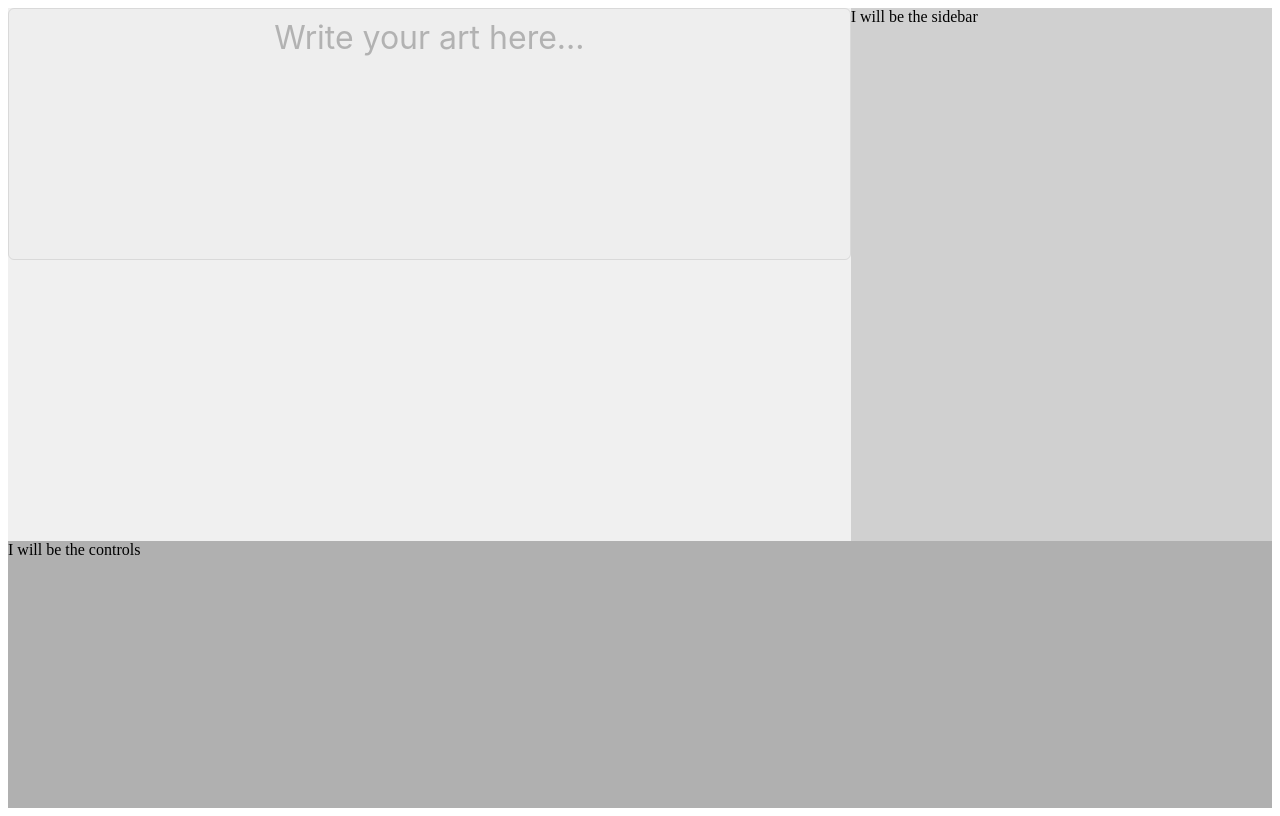
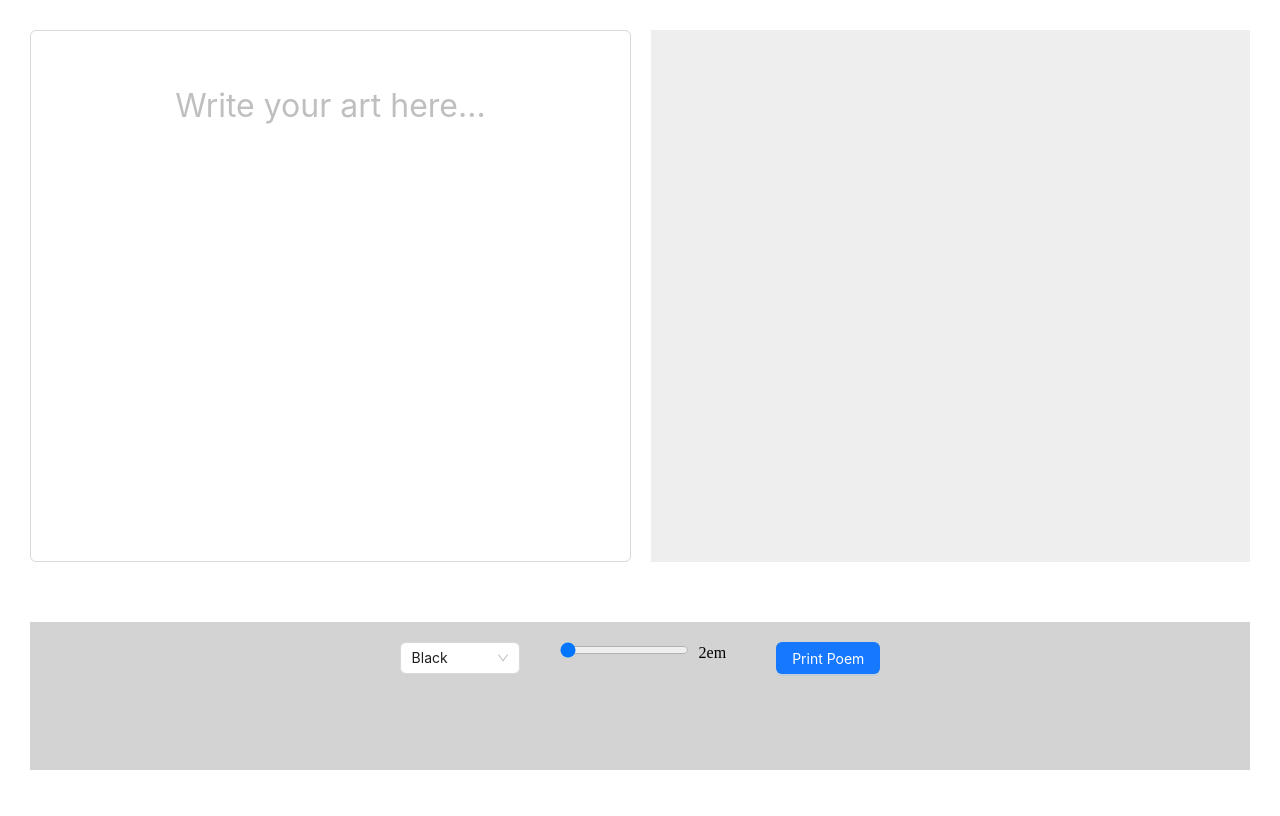
Before and after one commit to DomenicoSacco94/haiku-generator, a React (Vite) app: page / in a window 1280 px wide. Built offline with nearby package versions, Linux system fonts and the light colour scheme.

Commit message:
adding zustand and first controls, removing sidebar

```diff
--- a/package.json
+++ b/package.json
@@ -14,7 +14,8 @@
     "antd": "^5.23.2",
     "react": "^18.3.1",
     "react-dom": "^18.3.1",
-    "syllables": "^2.2.0"
+    "syllables": "^2.2.0",
+    "zustand": "^5.0.3"
   },
   "devDependencies": {
     "@eslint/js": "^9.17.0",
--- a/src/App.css
+++ b/src/App.css
@@ -1,3 +1,13 @@
+* {
+  margin: 0;
+  padding: 0;
+  box-sizing: border-box;
+}
+
+html, body {
+  height: 100%;
+}
+
 .app-container {
   display: flex;
   flex-direction: column;
@@ -6,22 +16,16 @@
 
 .main-content {
   display: flex;
-  flex: 2;
+  flex: 4;
 }
 
 .text-editor {
-  flex: 2;
-  background-color: #f0f0f0;
-  height: 100%;
-
-}
-
-.side-bar {
   flex: 1;
-  background-color: #d0d0d0;
+  margin: 20px;
 }
 
 .controls {
   flex: 1;
-  background-color: #b0b0b0;
+  margin: 30px;
+  background-color: lightgray;
 }
--- a/src/App.tsx
+++ b/src/App.tsx
@@ -1,6 +1,5 @@
 import './App.css'
 import TextEditor from './components/TextEditor'
-import Sidebar from './components/Sidebar'
 import Controls from './components/Controls'
 
 function App() {
@@ -9,9 +8,6 @@ function App() {
           <div className="main-content">
               <div className="text-editor">
                   <TextEditor />
-              </div>
-              <div className="side-bar">
-                  <Sidebar />
               </div>
           </div>
           <div className="controls">
--- /dev/null
+++ b/src/components/Controls.css
@@ -0,0 +1,9 @@
+.controls-container {
+  display: flex;
+  flex-direction: row;
+  justify-content: center;
+}
+
+.control-item {
+  margin: 20px;
+}
--- a/src/components/Controls.tsx
+++ b/src/components/Controls.tsx
@@ -1,5 +1,57 @@
+import { usePoemStore } from '../store/usePoemStore';
+import { Button, Select } from 'antd';
+import './Controls.css';
+
+const { Option } = Select;
+
+const colors = [
+    { color: 'Black', colorCode: '#000000' },
+    { color: 'Red', colorCode: '#FF0000' },
+    { color: 'Green', colorCode: '#00FF00' },
+    { color: 'Blue', colorCode: '#0000FF' },
+];
+
 function Controls() {
-    return <span> I will be the controls </span>
+    const poemText = usePoemStore((state) => state.poemText);
+    const textSize = usePoemStore((state) => state.textSize);
+    const setTextColor = usePoemStore((state) => state.setTextColor);
+    const setTextSize = usePoemStore((state) => state.setTextSize);
+
+    const handlePrintClick = () => {
+        console.log("Will print some stuff");
+        console.log(poemText);
+    };
+
+    const handleColorChange = (value: string) => {
+        setTextColor(value);
+    };
+
+    const handleSizeChange = (event: React.ChangeEvent<HTMLInputElement>) => {
+        setTextSize(parseFloat(event.target.value));
+    };
+
+    return (
+        <div className="controls-container">
+            <Select className="control-item" defaultValue="#000000" style={{ width: 120 }} onChange={handleColorChange}>
+                {colors.map(({ color, colorCode }) => (
+                    <Option value={colorCode}>{color}</Option>
+                ))}
+            </Select>
+            <div className="control-item">
+                <input
+                    id="text-size"
+                    type="range"
+                    min="2.0"
+                    max="5.0"
+                    step="0.1"
+                    defaultValue="2.0"
+                    onChange={handleSizeChange}
+                />
+                <label style={{padding: "10px"}}>{textSize}em</label>
+            </div>
+            <Button className="control-item" type="primary" onClick={handlePrintClick}>Print Poem</Button>
+        </div>
+    );
 }
 
-export default Controls
+export default Controls;
--- a/src/components/Sidebar.tsx
+++ /dev/null
@@ -1,5 +0,0 @@
-function Sidebar() {
-    return <span> I will be the sidebar </span>
-}
-
-export default Sidebar
--- a/src/components/TextEditor.css
+++ b/src/components/TextEditor.css
@@ -1,6 +1,6 @@
 .poem-area {
     display: flex;
-    flex-direction: column;
+    flex-direction: row;
     height: 100%;
 
 }
@@ -8,7 +8,8 @@
 div.poem-area .poem-text-area {
     flex: 1;
     resize: none;
-    background-color: #eeeeee;
+    margin: 10px;
+    padding: 50px;
     text-align: center;
     font-size: 2em;
 }
@@ -16,7 +17,9 @@ div.poem-area .poem-text-area {
 .poem-display-area {
     flex: 1;
     text-align: center;
-    padding: 20px;
+    margin: 10px;
+    padding: 50px;
+    background-color: #eeeeee;
     font-size: 2em;
 }
 
--- a/src/components/TextEditor.tsx
+++ b/src/components/TextEditor.tsx
@@ -1,26 +1,29 @@
 import './TextEditor.css';
 import TextArea from "antd/lib/input/TextArea";
-import {ChangeEvent, useState} from "react";
+import {ChangeEvent} from "react";
 import PoemFrame from "./PoemFrame.tsx";
+import {usePoemStore} from "../store/usePoemStore.ts";
 
 function TextEditor() {
-    const [text, setText] = useState('');
+    const poemText = usePoemStore((state) => state.poemText);
+    const setPoem = usePoemStore((state) => state.setPoemText);
+    const textColor = usePoemStore((state) => state.textColor);
+    const textSize = usePoemStore((state) => state.textSize);
 
     const handleTextChange = (e: ChangeEvent<HTMLTextAreaElement>) => {
-        setText(e.target.value);
+        setPoem(e.target.value);
     };
 
     return (
         <div className="poem-area">
             <TextArea
                 className="poem-text-area"
-                value={text}
                 onChange={handleTextChange}
                 placeholder="Write your art here..."
                 rows={8}
             />
-            <div className="poem-display-area">
-                {text.trim().length != 0 && <PoemFrame poemText={text}/>}
+            <div className="poem-display-area" style={{ color: textColor, fontSize: `${textSize}em` }}>
+                {poemText && <PoemFrame poemText={poemText} />}
             </div>
         </div>
     );
--- /dev/null
+++ b/src/store/usePoemStore.ts
@@ -0,0 +1,19 @@
+import { create } from 'zustand';
+
+interface PoemState {
+    poemText: string | null;
+    textColor: string;
+    textSize: number;
+    setPoemText: (poemText: string) => void;
+    setTextColor: (color: string) => void;
+    setTextSize: (size: number) => void;
+}
+
+export const usePoemStore = create<PoemState>((set) => ({
+    poemText: null,
+    textColor: '#000000',
+    textSize: 2.0,
+    setPoemText: (poemText) => set({ poemText }),
+    setTextColor: (color) => set({ textColor: color }),
+    setTextSize: (size) => set({ textSize: size }),
+}));
```
Also changed, not shown: 1 other file (tests, documents, lock files or other folders).
